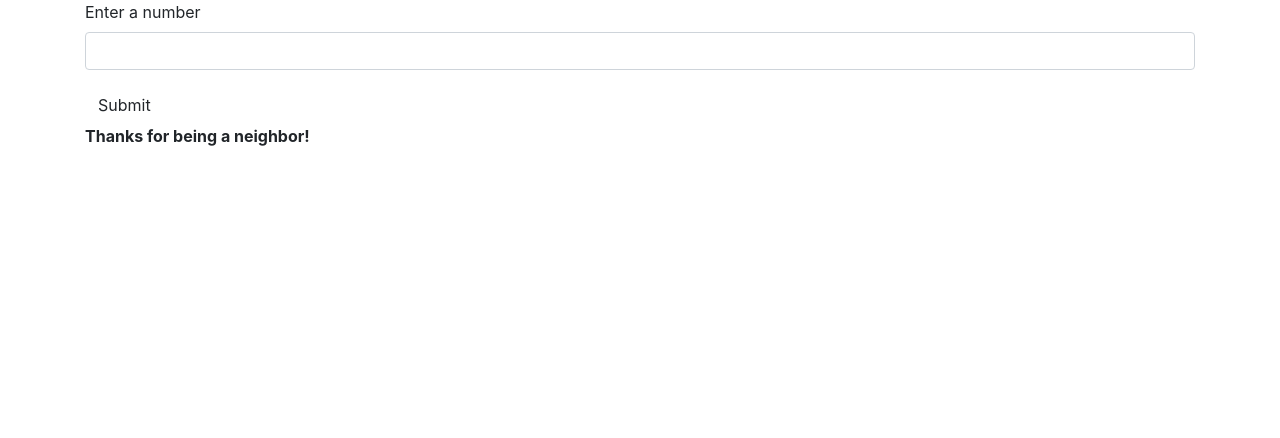
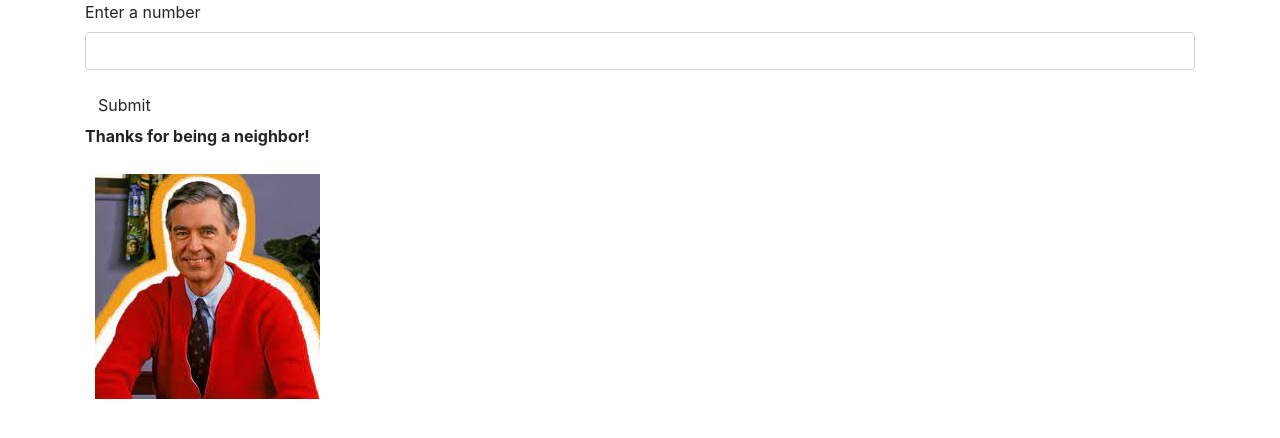
Before and after one commit to lcmpbll/Mr-rodger-neighborhood, a plain HTML site: page index.html in a window 1280 px wide. Drawn offline with Linux system fonts and the light colour scheme.

```diff
--- a/css/styles.css
+++ b/css/styles.css
@@ -0,0 +1,5 @@
+.img {
+	margin: auto;
+	padding: 10px;
+
+}
--- a/index.html
+++ b/index.html
@@ -19,6 +19,9 @@
 		<span id="results">
 			<p><b>Thanks for being a neighbor!</b></p>
 		</span>
+		<div class="img">
+			<img src="img/mrRodgers.jpeg" alt="A photo of Mr. Rodgers in a red sweater">
+		</div>
 	</div>
 </body>
 </html>
```
Also changed, not shown: img/mrRodgers.jpeg (added), 1 other file.
